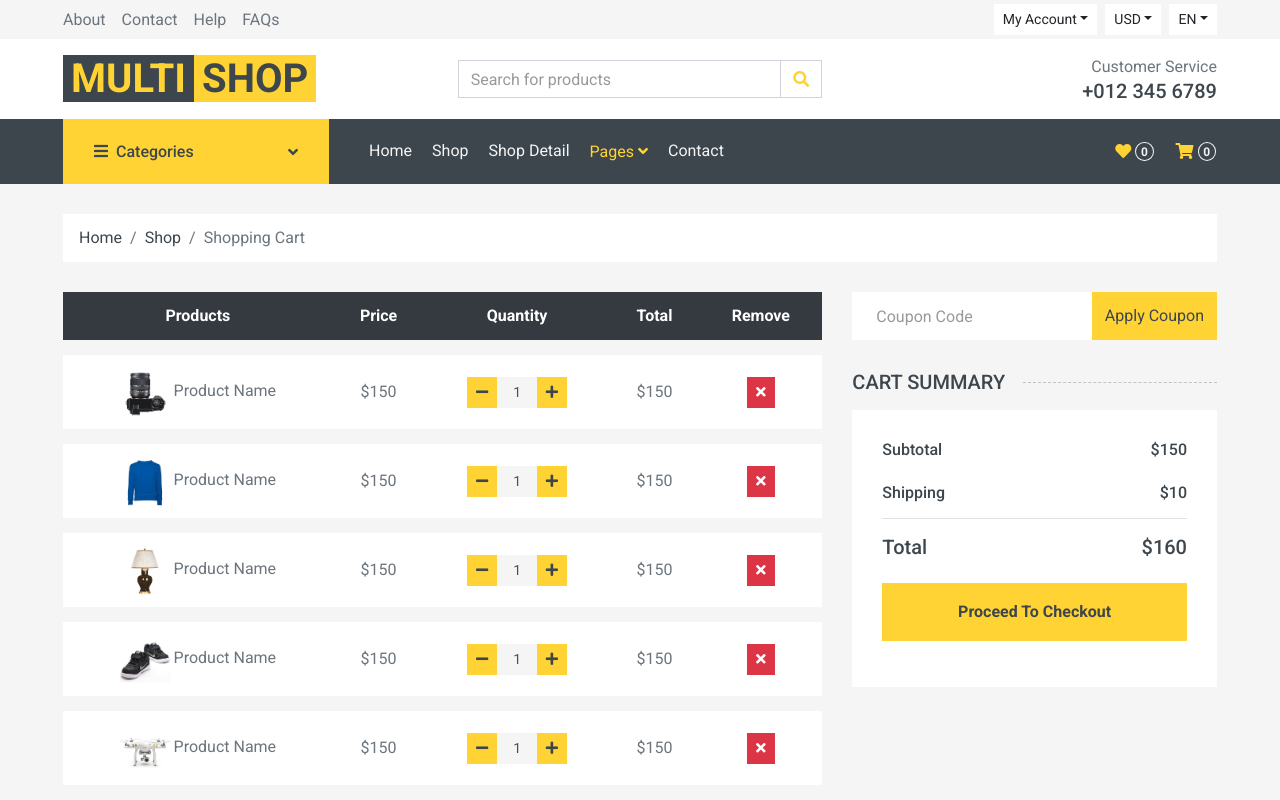
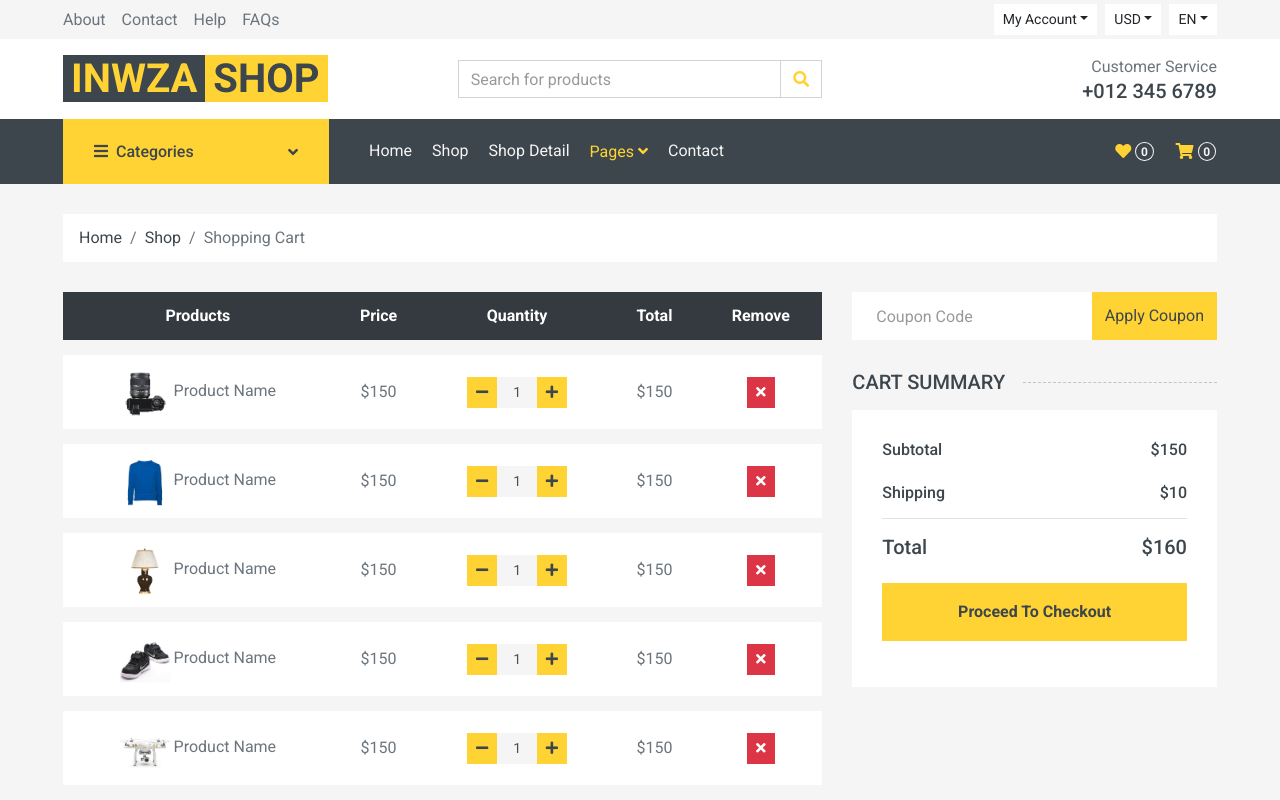
Before and after one commit to Momoekub/Project-Webtech, a plain HTML site: page cart.html in a window 1280 px wide. Shown: the top 800 px of the page. Drawn offline with nearby package versions, Linux system fonts and the light colour scheme.

Commit message:
LOGO edit

```diff
--- a/cart.html
+++ b/cart.html
@@ -79,7 +79,7 @@
         <div class="row align-items-center bg-light py-3 px-xl-5 d-none d-lg-flex">
             <div class="col-lg-4">
                 <a href="" class="text-decoration-none">
-                    <span class="h1 text-uppercase text-primary bg-dark px-2">Multi</span>
+                    <span class="h1 text-uppercase text-primary bg-dark px-2">INWZA</span>
                     <span class="h1 text-uppercase text-dark bg-primary px-2 ml-n1">Shop</span>
                 </a>
             </div>
```
Also changed, not shown: checkout.html (+1 -1 lines), shop.html (+1 -1 lines).
